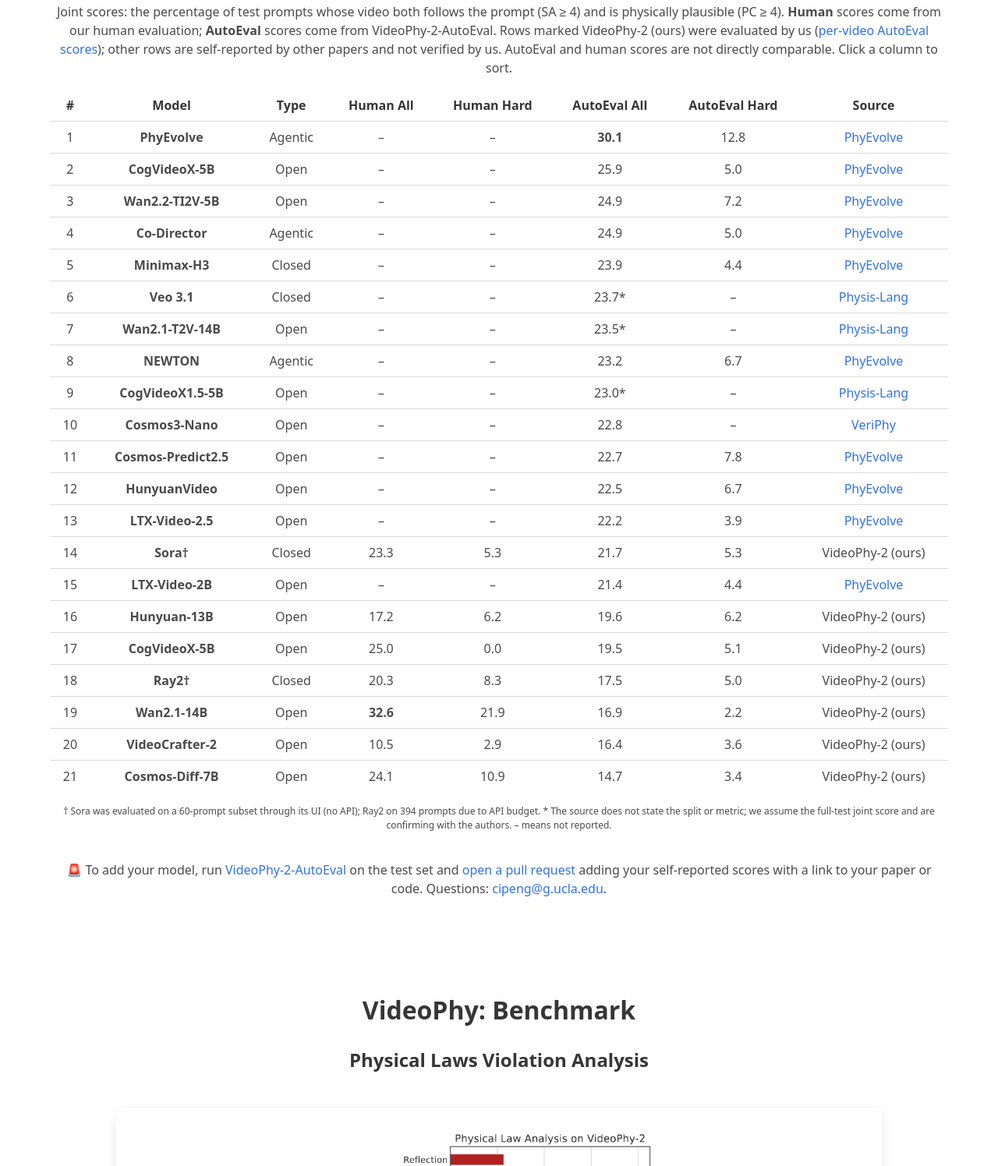
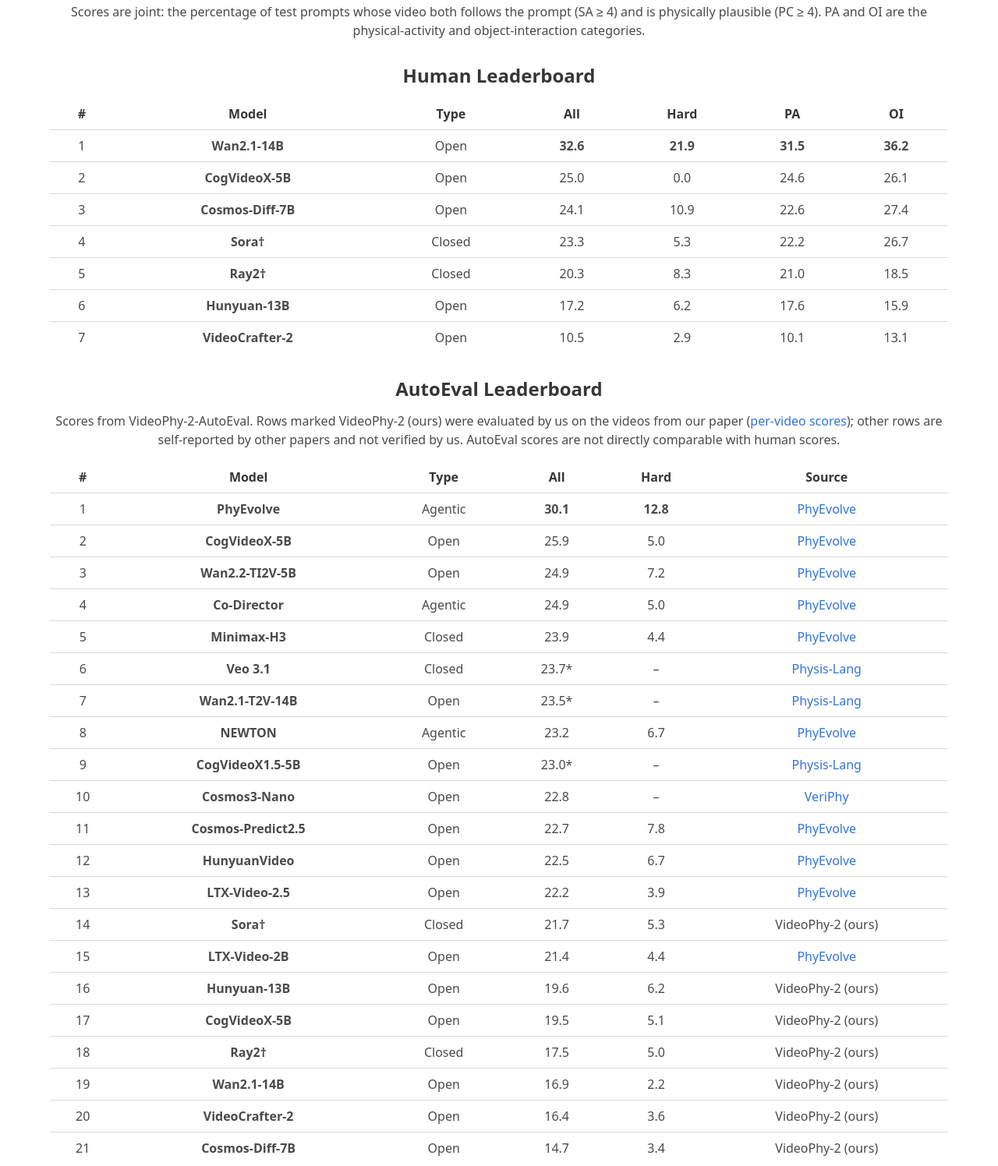
Before and after one commit to videophy2/videophy2.github.io, a plain HTML site: page index.html in a window 1280 px wide. Shown: the part 6137-7633 px from the top of the page at 78% size. Drawn offline with Linux system fonts and the light colour scheme; a script that the page names is missing; a web font is replaced by a local one.

Commit message:
Split leaderboard into separate human and AutoEval tables

```diff
--- a/index.html
+++ b/index.html
@@ -438,30 +438,43 @@
         <div>
           <h2 class="title is-3" id="leaderboard_test">Leaderboard on Video Generation Models</h2>
           <div class="content">
-            <p class="mt-3">Joint scores: the percentage of test prompts whose video both follows the prompt (SA &ge; 4) and is physically plausible (PC &ge; 4). <b>Human</b> scores come from our human evaluation; <b>AutoEval</b> scores come from VideoPhy-2-AutoEval. Rows marked VideoPhy-2 (ours) were evaluated by us (<a href="static/data/videophy2_autoeval_scores.csv">per-video AutoEval scores</a>); other rows are self-reported by other papers and not verified by us. AutoEval and human scores are not directly comparable. Click a column to sort.</p>
-              <table class="js-sort-table" id="results_all">
-                <tr><td class="js-sort-number"><strong>#</strong></td><td><strong>Model</strong></td><td><strong>Type</strong></td><td class="js-sort-number"><strong>Human All</strong></td><td class="js-sort-number"><strong>Human Hard</strong></td><td class="js-sort-number"><strong>AutoEval All</strong></td><td class="js-sort-number"><strong>AutoEval Hard</strong></td><td><strong>Source</strong></td></tr>
-                <tr><td>1</td><td><b>PhyEvolve</b></td><td>Agentic</td><td>&ndash;</td><td>&ndash;</td><td><b class="best-score-text">30.1</b></td><td>12.8</td><td><a href="https://arxiv.org/abs/2610.30717">PhyEvolve</a></td></tr>
-                <tr><td>2</td><td><b>CogVideoX-5B</b></td><td>Open</td><td>&ndash;</td><td>&ndash;</td><td>25.9</td><td>5.0</td><td><a href="https://arxiv.org/abs/2610.30717">PhyEvolve</a></td></tr>
-                <tr><td>3</td><td><b>Wan2.2-TI2V-5B</b></td><td>Open</td><td>&ndash;</td><td>&ndash;</td><td>24.9</td><td>7.2</td><td><a href="https://arxiv.org/abs/2610.30717">PhyEvolve</a></td></tr>
-                <tr><td>4</td><td><b>Co-Director</b></td><td>Agentic</td><td>&ndash;</td><td>&ndash;</td><td>24.9</td><td>5.0</td><td><a href="https://arxiv.org/abs/2610.30717">PhyEvolve</a></td></tr>
-                <tr><td>5</td><td><b>Minimax-H3</b></td><td>Closed</td><td>&ndash;</td><td>&ndash;</td><td>23.9</td><td>4.4</td><td><a href="https://arxiv.org/abs/2610.30717">PhyEvolve</a></td></tr>
-                <tr><td>6</td><td><b>Veo 3.1</b></td><td>Closed</td><td>&ndash;</td><td>&ndash;</td><td>23.7*</td><td>&ndash;</td><td><a href="https://arxiv.org/abs/2609.40358">Physis-Lang</a></td></tr>
-                <tr><td>7</td><td><b>Wan2.1-T2V-14B</b></td><td>Open</td><td>&ndash;</td><td>&ndash;</td><td>23.5*</td><td>&ndash;</td><td><a href="https://arxiv.org/abs/2609.40358">Physis-Lang</a></td></tr>
-                <tr><td>8</td><td><b>NEWTON</b></td><td>Agentic</td><td>&ndash;</td><td>&ndash;</td><td>23.2</td><td>6.7</td><td><a href="https://arxiv.org/abs/2610.30717">PhyEvolve</a></td></tr>
-                <tr><td>9</td><td><b>CogVideoX1.5-5B</b></td><td>Open</td><td>&ndash;</td><td>&ndash;</td><td>23.0*</td><td>&ndash;</td><td><a href="https://arxiv.org/abs/2609.40358">Physis-Lang</a></td></tr>
-                <tr><td>10</td><td><b>Cosmos3-Nano</b></td><td>Open</td><td>&ndash;</td><td>&ndash;</td><td>22.8</td><td>&ndash;</td><td><a href="https://arxiv.org/abs/2609.03153">VeriPhy</a></td></tr>
-                <tr><td>11</td><td><b>Cosmos-Predict2.5</b></td><td>Open</td><td>&ndash;</td><td>&ndash;</td><td>22.7</td><td>7.8</td><td><a href="https://arxiv.org/abs/2610.30717">PhyEvolve</a></td></tr>
-                <tr><td>12</td><td><b>HunyuanVideo</b></td><td>Open</td><td>&ndash;</td><td>&ndash;</td><td>22.5</td><td>6.7</td><td><a href="https://arxiv.org/abs/2610.30717">PhyEvolve</a></td></tr>
-                <tr><td>13</td><td><b>LTX-Video-2.5</b></td><td>Open</td><td>&ndash;</td><td>&ndash;</td><td>22.2</td><td>3.9</td><td><a href="https://arxiv.org/abs/2610.30717">PhyEvolve</a></td></tr>
-                <tr><td>14</td><td><b>Sora&dagger;</b></td><td>Closed</td><td>23.3</td><td>5.3</td><td>21.7</td><td>5.3</td><td>VideoPhy-2 (ours)</td></tr>
-                <tr><td>15</td><td><b>LTX-Video-2B</b></td><td>Open</td><td>&ndash;</td><td>&ndash;</td><td>21.4</td><td>4.4</td><td><a href="https://arxiv.org/abs/2610.30717">PhyEvolve</a></td></tr>
-                <tr><td>16</td><td><b>Hunyuan-13B</b></td><td>Open</td><td>17.2</td><td>6.2</td><td>19.6</td><td>6.2</td><td>VideoPhy-2 (ours)</td></tr>
-                <tr><td>17</td><td><b>CogVideoX-5B</b></td><td>Open</td><td>25.0</td><td>0.0</td><td>19.5</td><td>5.1</td><td>VideoPhy-2 (ours)</td></tr>
-                <tr><td>18</td><td><b>Ray2&dagger;</b></td><td>Closed</td><td>20.3</td><td>8.3</td><td>17.5</td><td>5.0</td><td>VideoPhy-2 (ours)</td></tr>
-                <tr><td>19</td><td><b>Wan2.1-14B</b></td><td>Open</td><td><b class="best-score-text">32.6</b></td><td>21.9</td><td>16.9</td><td>2.2</td><td>VideoPhy-2 (ours)</td></tr>
-                <tr><td>20</td><td><b>VideoCrafter-2</b></td><td>Open</td><td>10.5</td><td>2.9</td><td>16.4</td><td>3.6</td><td>VideoPhy-2 (ours)</td></tr>
-                <tr><td>21</td><td><b>Cosmos-Diff-7B</b></td><td>Open</td><td>24.1</td><td>10.9</td><td>14.7</td><td>3.4</td><td>VideoPhy-2 (ours)</td></tr>
+            <p class="mt-3">Scores are joint: the percentage of test prompts whose video both follows the prompt (SA &ge; 4) and is physically plausible (PC &ge; 4). PA and OI are the physical-activity and object-interaction categories.</p>
+              <h3>Human Leaderboard</h3>
+              <table class="js-sort-table" id="results_human">
+                <tr><td class="js-sort-number"><strong>#</strong></td><td><strong>Model</strong></td><td><strong>Type</strong></td><td class="js-sort-number"><strong>All</strong></td><td class="js-sort-number"><strong>Hard</strong></td><td class="js-sort-number"><strong>PA</strong></td><td class="js-sort-number"><strong>OI</strong></td></tr>
+                <tr><td>1</td><td><b>Wan2.1-14B</b></td><td>Open</td><td><b class="best-score-text">32.6</b></td><td><b class="best-score-text">21.9</b></td><td><b class="best-score-text">31.5</b></td><td><b class="best-score-text">36.2</b></td></tr>
+                <tr><td>2</td><td><b>CogVideoX-5B</b></td><td>Open</td><td>25.0</td><td>0.0</td><td>24.6</td><td>26.1</td></tr>
+                <tr><td>3</td><td><b>Cosmos-Diff-7B</b></td><td>Open</td><td>24.1</td><td>10.9</td><td>22.6</td><td>27.4</td></tr>
+                <tr><td>4</td><td><b>Sora&dagger;</b></td><td>Closed</td><td>23.3</td><td>5.3</td><td>22.2</td><td>26.7</td></tr>
+                <tr><td>5</td><td><b>Ray2&dagger;</b></td><td>Closed</td><td>20.3</td><td>8.3</td><td>21.0</td><td>18.5</td></tr>
+                <tr><td>6</td><td><b>Hunyuan-13B</b></td><td>Open</td><td>17.2</td><td>6.2</td><td>17.6</td><td>15.9</td></tr>
+                <tr><td>7</td><td><b>VideoCrafter-2</b></td><td>Open</td><td>10.5</td><td>2.9</td><td>10.1</td><td>13.1</td></tr>
+              </table>
+              <h3>AutoEval Leaderboard</h3>
+              <p>Scores from VideoPhy-2-AutoEval. Rows marked VideoPhy-2 (ours) were evaluated by us on the videos from our paper (<a href="static/data/videophy2_autoeval_scores.csv">per-video scores</a>); other rows are self-reported by other papers and not verified by us. AutoEval scores are not directly comparable with human scores.</p>
+              <table class="js-sort-table" id="results_autoeval">
+                <tr><td class="js-sort-number"><strong>#</strong></td><td><strong>Model</strong></td><td><strong>Type</strong></td><td class="js-sort-number"><strong>All</strong></td><td class="js-sort-number"><strong>Hard</strong></td><td><strong>Source</strong></td></tr>
+                <tr><td>1</td><td><b>PhyEvolve</b></td><td>Agentic</td><td><b class="best-score-text">30.1</b></td><td><b class="best-score-text">12.8</b></td><td><a href="https://arxiv.org/abs/2610.30717">PhyEvolve</a></td></tr>
+                <tr><td>2</td><td><b>CogVideoX-5B</b></td><td>Open</td><td>25.9</td><td>5.0</td><td><a href="https://arxiv.org/abs/2610.30717">PhyEvolve</a></td></tr>
+                <tr><td>3</td><td><b>Wan2.2-TI2V-5B</b></td><td>Open</td><td>24.9</td><td>7.2</td><td><a href="https://arxiv.org/abs/2610.30717">PhyEvolve</a></td></tr>
+                <tr><td>4</td><td><b>Co-Director</b></td><td>Agentic</td><td>24.9</td><td>5.0</td><td><a href="https://arxiv.org/abs/2610.30717">PhyEvolve</a></td></tr>
+                <tr><td>5</td><td><b>Minimax-H3</b></td><td>Closed</td><td>23.9</td><td>4.4</td><td><a href="https://arxiv.org/abs/2610.30717">PhyEvolve</a></td></tr>
+                <tr><td>6</td><td><b>Veo 3.1</b></td><td>Closed</td><td>23.7*</td><td>&ndash;</td><td><a href="https://arxiv.org/abs/2609.40358">Physis-Lang</a></td></tr>
+                <tr><td>7</td><td><b>Wan2.1-T2V-14B</b></td><td>Open</td><td>23.5*</td><td>&ndash;</td><td><a href="https://arxiv.org/abs/2609.40358">Physis-Lang</a></td></tr>
+                <tr><td>8</td><td><b>NEWTON</b></td><td>Agentic</td><td>23.2</td><td>6.7</td><td><a href="https://arxiv.org/abs/2610.30717">PhyEvolve</a></td></tr>
+                <tr><td>9</td><td><b>CogVideoX1.5-5B</b></td><td>Open</td><td>23.0*</td><td>&ndash;</td><td><a href="https://arxiv.org/abs/2609.40358">Physis-Lang</a></td></tr>
+                <tr><td>10</td><td><b>Cosmos3-Nano</b></td><td>Open</td><td>22.8</td><td>&ndash;</td><td><a href="https://arxiv.org/abs/2609.03153">VeriPhy</a></td></tr>
+                <tr><td>11</td><td><b>Cosmos-Predict2.5</b></td><td>Open</td><td>22.7</td><td>7.8</td><td><a href="https://arxiv.org/abs/2610.30717">PhyEvolve</a></td></tr>
+                <tr><td>12</td><td><b>HunyuanVideo</b></td><td>Open</td><td>22.5</td><td>6.7</td><td><a href="https://arxiv.org/abs/2610.30717">PhyEvolve</a></td></tr>
+                <tr><td>13</td><td><b>LTX-Video-2.5</b></td><td>Open</td><td>22.2</td><td>3.9</td><td><a href="https://arxiv.org/abs/2610.30717">PhyEvolve</a></td></tr>
+                <tr><td>14</td><td><b>Sora&dagger;</b></td><td>Closed</td><td>21.7</td><td>5.3</td><td>VideoPhy-2 (ours)</td></tr>
+                <tr><td>15</td><td><b>LTX-Video-2B</b></td><td>Open</td><td>21.4</td><td>4.4</td><td><a href="https://arxiv.org/abs/2610.30717">PhyEvolve</a></td></tr>
+                <tr><td>16</td><td><b>Hunyuan-13B</b></td><td>Open</td><td>19.6</td><td>6.2</td><td>VideoPhy-2 (ours)</td></tr>
+                <tr><td>17</td><td><b>CogVideoX-5B</b></td><td>Open</td><td>19.5</td><td>5.1</td><td>VideoPhy-2 (ours)</td></tr>
+                <tr><td>18</td><td><b>Ray2&dagger;</b></td><td>Closed</td><td>17.5</td><td>5.0</td><td>VideoPhy-2 (ours)</td></tr>
+                <tr><td>19</td><td><b>Wan2.1-14B</b></td><td>Open</td><td>16.9</td><td>2.2</td><td>VideoPhy-2 (ours)</td></tr>
+                <tr><td>20</td><td><b>VideoCrafter-2</b></td><td>Open</td><td>16.4</td><td>3.6</td><td>VideoPhy-2 (ours)</td></tr>
+                <tr><td>21</td><td><b>Cosmos-Diff-7B</b></td><td>Open</td><td>14.7</td><td>3.4</td><td>VideoPhy-2 (ours)</td></tr>
               </table>
               <p class="is-size-7">&dagger; Sora was evaluated on a 60-prompt subset through its UI (no API); Ray2 on 394 prompts due to API budget. * The source does not state the split or metric; we assume the full-test joint score and are confirming with the authors. &ndash; means not reported.</p>
             <br>
```
